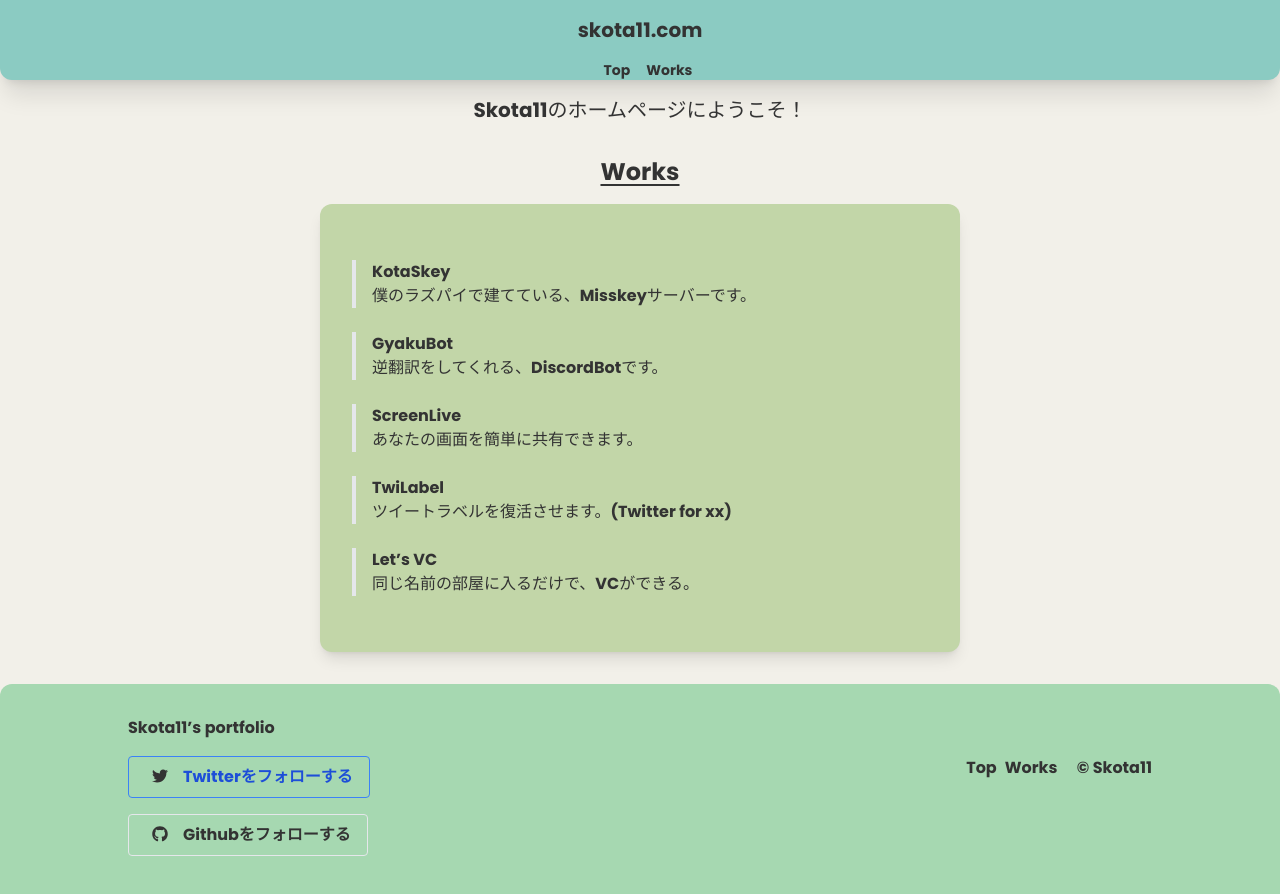
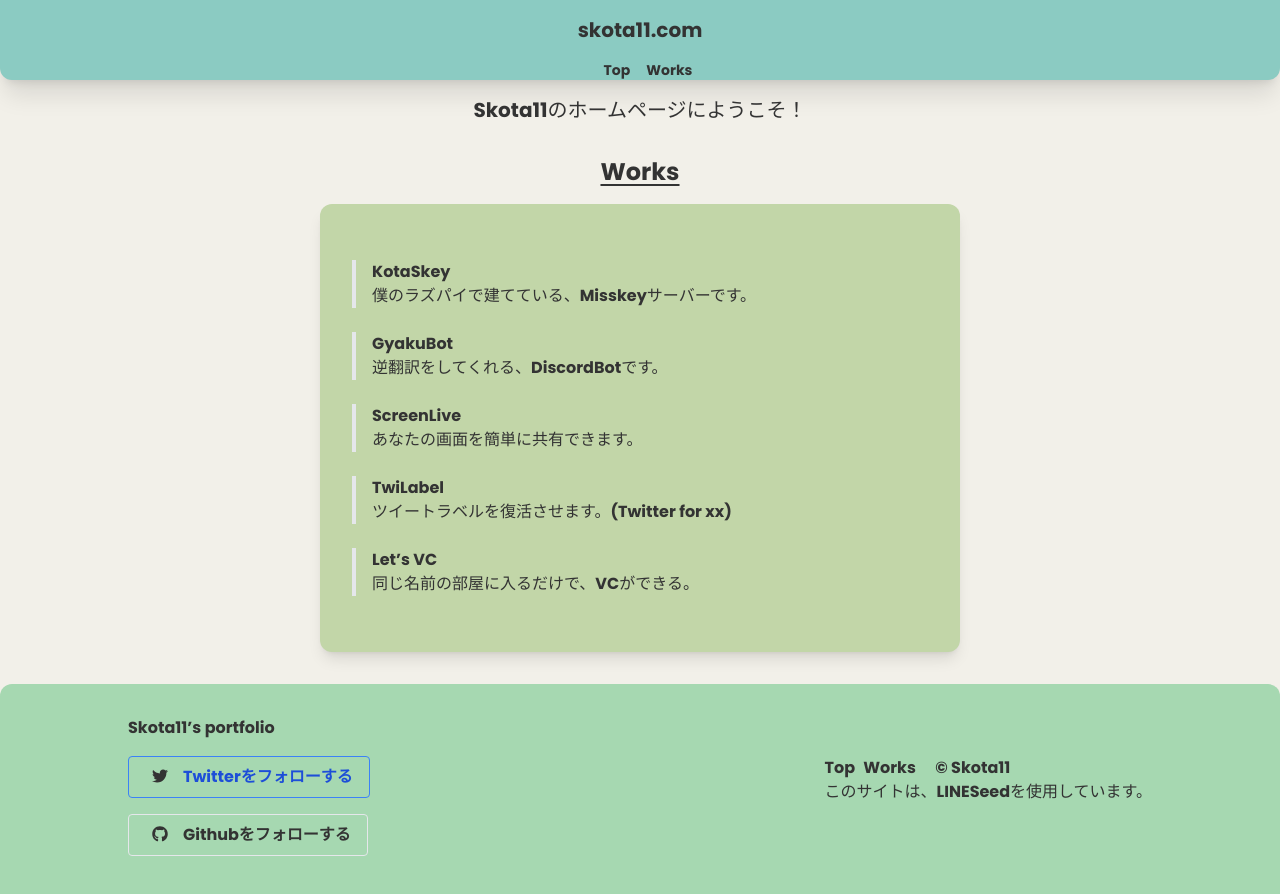
Before and after one commit to Skota11/portfolio, a Next.js app: page /works in a window 1280 px wide. Shown: the top 894 px of the page. Built offline with nearby package versions, Linux system fonts and the light colour scheme; a web font is replaced by a local one.

Commit message:
fix_link

```diff
--- a/components/footer.tsx
+++ b/components/footer.tsx
@@ -21,9 +21,9 @@ import { faDiscord, faGithub, faTwitter } from '@fortawesome/free-brands-svg-ico
           <footer className='bg-moss_green rounded-t-xl shadow-xl text-martinique mt-4 py-8 flex place-content-center'>
             <div className='w-4/5'>
               <p className='mb-4'>Skota11’s portfolio</p>
-              <p className='float-right	'><Link href="/" className='mr-2'>Top</Link><Link className='mr-4' href="/works">Works</Link> &copy; Skota11</p>
+              <p className='float-right	'><Link href="/" className='mr-2'>Top</Link><Link className='mr-4' href="/works">Works</Link> &copy; Skota11 <br /> このサイトは、LINESeedを使用しています。</p>
               <a href="https://twitter.com/kota_pclive"><p className='bg-transparent hover:bg-blue-500 text-blue-700 font-semibold hover:text-white py-2 px-4 border border-blue-500 hover:border-transparent rounded w-fit my-4'><FontAwesomeIcon icon={faTwitter} width="30px" className='inline mr-2' />Twitterをフォローする</p></a>
-              <a href="https://twitter.com/kota_pclive"><p className='bg-transparent hover:bg-black-500 text-black-700 font-semibold hover:text-white py-2 px-4 border border-black-500 hover:border-transparent rounded w-fit my-4'><FontAwesomeIcon icon={faGithub} width="30px" className='inline mr-2' />Githubをフォローする</p></a>
+              <a href="https://github.com/Skota11"><p className='bg-transparent hover:bg-black-500 text-black-700 font-semibold hover:text-white py-2 px-4 border border-black-500 hover:border-transparent rounded w-fit my-4'><FontAwesomeIcon icon={faGithub} width="30px" className='inline mr-2' />Githubをフォローする</p></a>
             </div>
           </footer>
           </animated.div>
```
